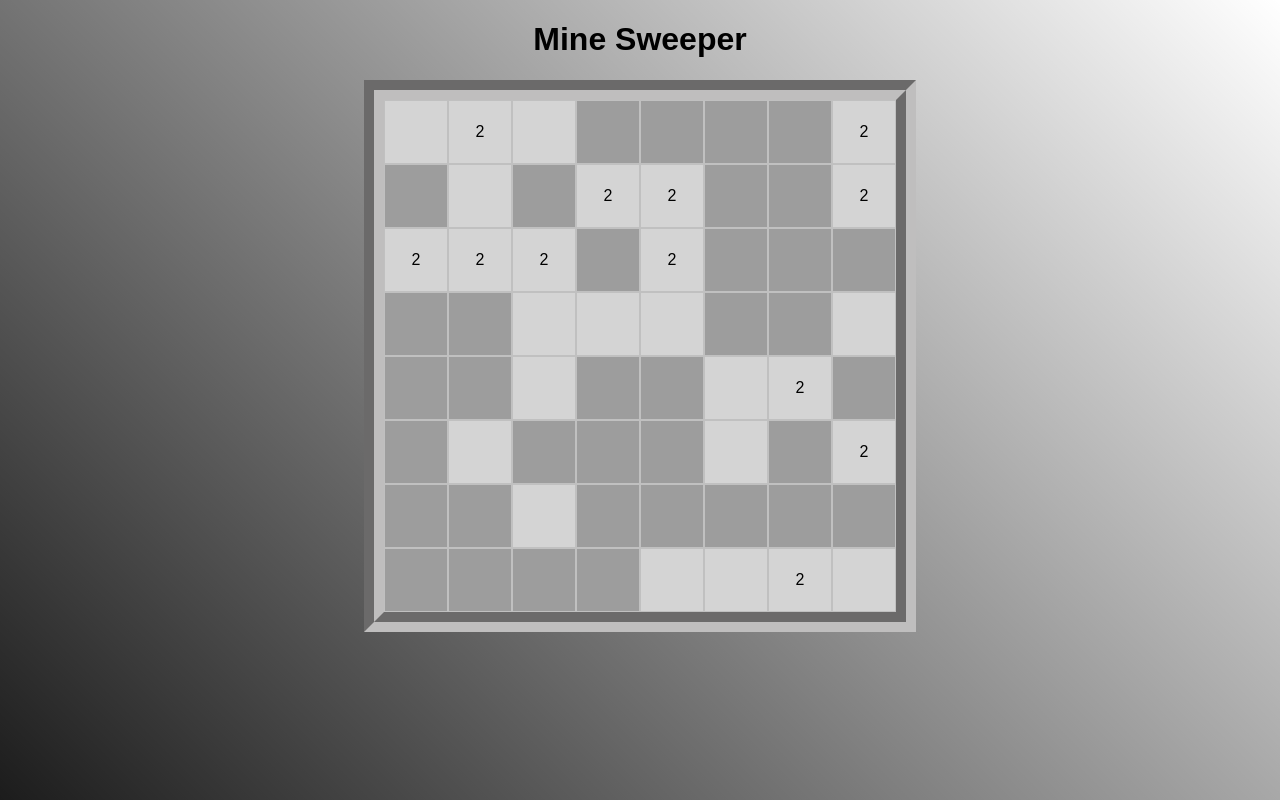
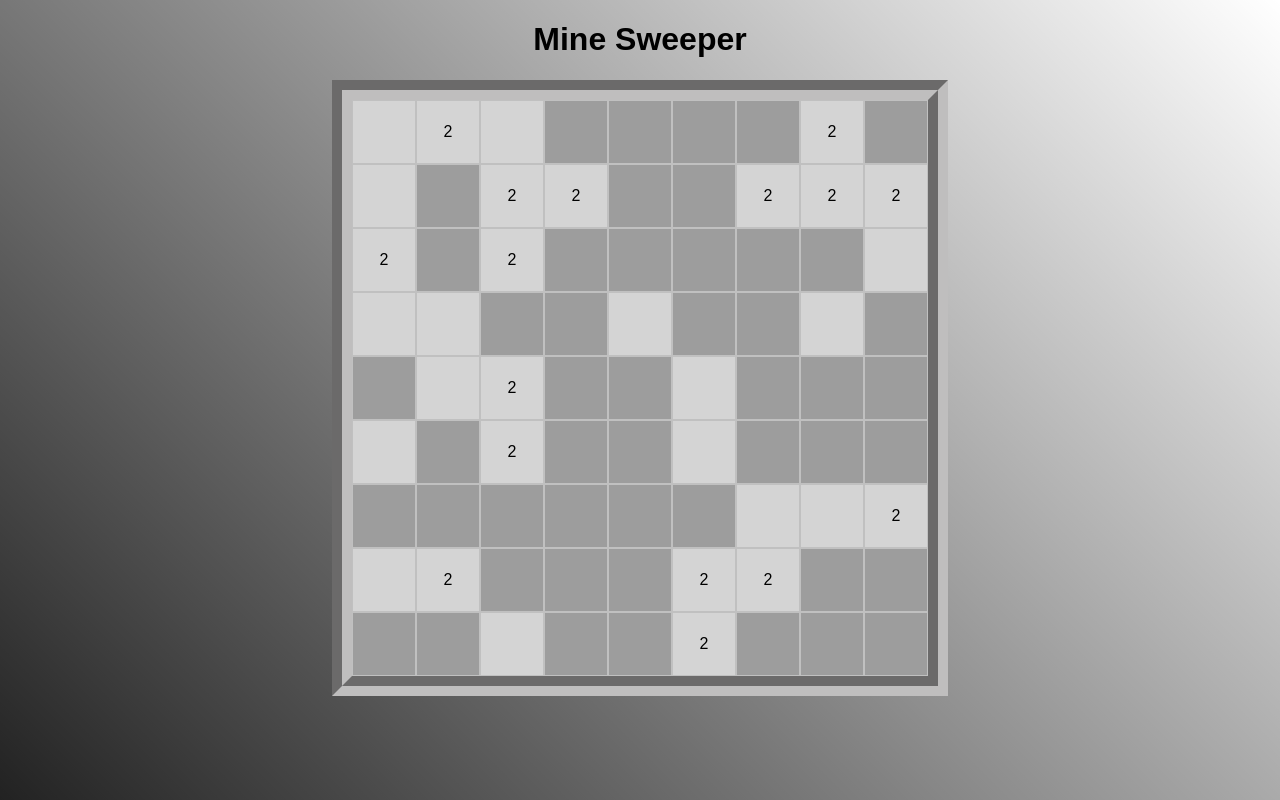
Before and after one commit to K-Zimny/mine-sweeper, a React (Create React App) app: page / in a window 1280 px wide. Shown: the top 800 px of the page. Built offline with nearby package versions, Linux system fonts and the light colour scheme.

Commit message:
Allows rows and cols to be set as var.

```diff
--- a/src/components/Board.jsx
+++ b/src/components/Board.jsx
@@ -2,35 +2,53 @@ import React, { useEffect, useState } from "react";
 import Cell from "./Cell";
 import { taunts } from "../taunts";
 
-const COMPLEXITY = 5;
+const GAME_COLS = 9;
+const GAME_ROWS = 9;
+const COMPLEXITY = 5; // shapes cell content.
 
 function getRandomInt(max) {
   return Math.floor(Math.random() * max);
 }
 
-function genArray(complexity) {
-  return new Array(
-    getRandomInt(complexity),
-    getRandomInt(complexity),
-    getRandomInt(complexity),
-    getRandomInt(complexity),
-    getRandomInt(complexity),
-    getRandomInt(complexity),
-    getRandomInt(complexity),
-    getRandomInt(complexity)
-  );
+function genArray(complexity, amount) {
+  const arr = [];
+  for (let i = 0; i < amount; i++) {
+    arr.push(getRandomInt(complexity));
+  }
+  console.log(arr);
+  return arr;
+  // new Array(
+  //   getRandomInt(complexity),
+  //   getRandomInt(complexity),
+  //   getRandomInt(complexity),
+  //   getRandomInt(complexity),
+  //   getRandomInt(complexity),
+  //   getRandomInt(complexity),
+  //   getRandomInt(complexity),
+  //   getRandomInt(complexity)
+  // );
 }
 
-const INITIAL_GAME_STATE = new Array(
-  genArray(COMPLEXITY),
-  genArray(COMPLEXITY),
-  genArray(COMPLEXITY),
-  genArray(COMPLEXITY),
-  genArray(COMPLEXITY),
-  genArray(COMPLEXITY),
-  genArray(COMPLEXITY),
-  genArray(COMPLEXITY)
-);
+function genGameRows(amount, COMPLEXITY) {
+  const arr = [];
+  for (let i = 0; i < amount; i++) {
+    arr.push(genArray(COMPLEXITY, GAME_COLS));
+  }
+  console.log(arr);
+  return arr;
+}
+
+const INITIAL_GAME_STATE = genGameRows(GAME_ROWS, COMPLEXITY);
+// new Array(
+//   genArray(COMPLEXITY, GAME_COLS),
+//   genArray(COMPLEXITY, GAME_COLS),
+//   genArray(COMPLEXITY, GAME_COLS),
+//   genArray(COMPLEXITY, GAME_COLS),
+//   genArray(COMPLEXITY, GAME_COLS),
+//   genArray(COMPLEXITY, GAME_COLS),
+//   genArray(COMPLEXITY, GAME_COLS),
+//   genArray(COMPLEXITY, GAME_COLS)
+// );
 
 export default function Board() {
   const [gameState, setGameState] = useState(INITIAL_GAME_STATE);
@@ -52,16 +70,17 @@ export default function Board() {
   const handleNewGame = () => {
     if (isOver) {
       setGameState(
-        new Array(
-          genArray(5),
-          genArray(5),
-          genArray(5),
-          genArray(5),
-          genArray(5),
-          genArray(5),
-          genArray(5),
-          genArray(5)
-        )
+        genGameRows(GAME_ROWS, COMPLEXITY)
+        // new Array(
+        //   genArray(5),
+        //   genArray(5),
+        //   genArray(5),
+        //   genArray(5),
+        //   genArray(5),
+        //   genArray(5),
+        //   genArray(5),
+        //   genArray(5)
+        // )
       );
       setIsOver(false);
       setFails((prevState) => prevState + 1);
@@ -77,6 +96,24 @@ export default function Board() {
       });
     }
   }, [isOver]);
+
+  // useEffect(() => {
+  //   gameState.map((row, rowIndex) => {
+  //     row.map((cell, cellIndex) => {
+  //       const currentCellOrigin = [rowIndex, cellIndex];
+  //       const currentCell = {
+  //         value: cell,
+  //         origin: currentCellOrigin,
+  //         top: [currentCellOrigin[0] - 1, currentCellOrigin[1]],
+  //         right: [currentCellOrigin[0], currentCellOrigin[1] + 1],
+  //         bottom: [currentCellOrigin[0] + 1, currentCellOrigin[1]],
+  //         left: [currentCellOrigin[0], currentCellOrigin[1] - 1],
+  //       };
+  //       console.log("current Cell: ", JSON.stringify(currentCell, null, 4));
+  //       // find values How can I find the values of the cells that are identified? I am able to locate the cell, now I just need to get the value.
+  //     });
+  //   });
+  // }, [gameState]);
 
   return (
     <>
```
